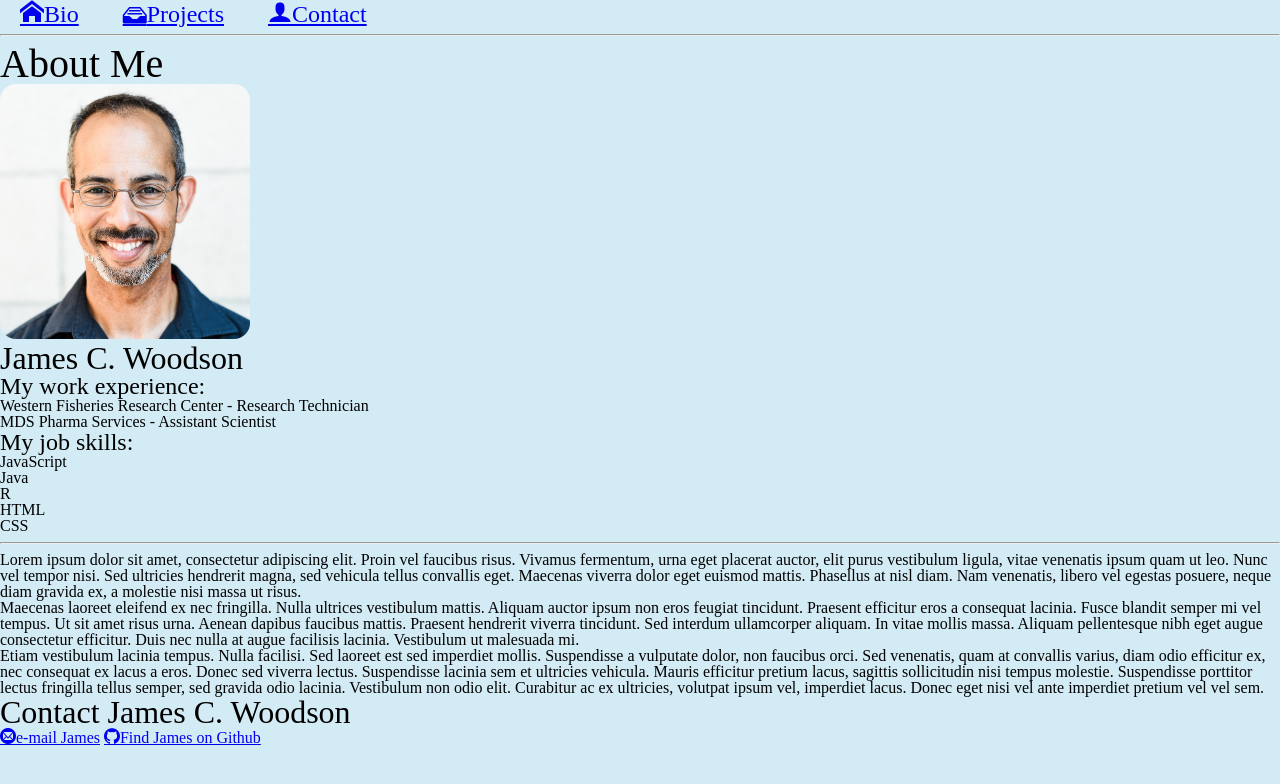
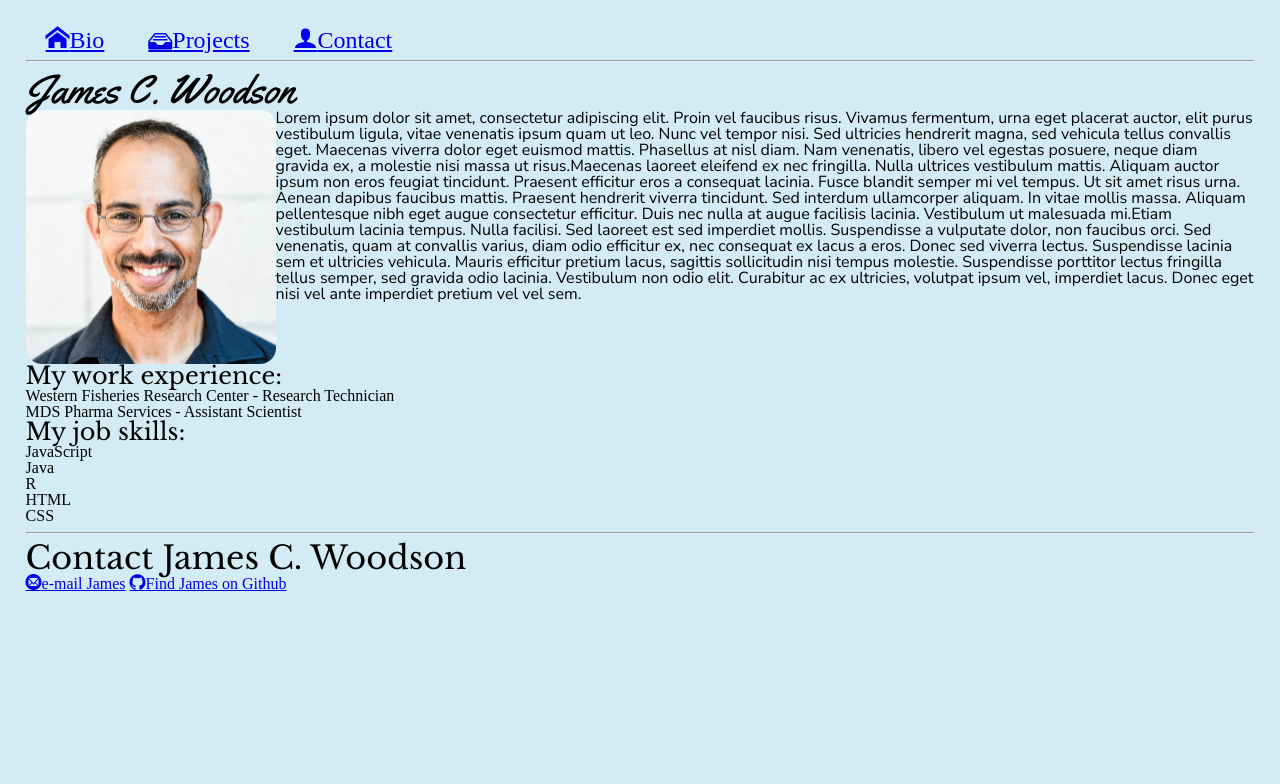
Before and after one commit to RecursiveIteration/Portfolio, a website: page public/index.html in a window 1280 px wide. Drawn offline with nearby package versions, Linux system fonts and the light colour scheme; files whose address does not match are found by name.

Commit message:
Added fonts, set text color to black and fixed responsive formatting for large screens

```diff
--- a/public/css/base.css
+++ b/public/css/base.css
@@ -1,3 +1,9 @@
+body {
+  color: black;
+  background-color: #d3ebf4;
+  margin: 2%;
+}
+
 img {
   width: 90%;
   max-width: 250px;
@@ -5,13 +11,21 @@ img {
 }
 
 h1 {
+  font-family: 'Yellowtail', cursive;
   font-size: 2.5em;
 }
 
 h2 {
+  font-family: 'Libre Baskerville', serif;
   font-size: 2em;
 }
 
 h3 {
+  font-family: 'Libre Baskerville', serif;
   font-size: 1.5em;
 }
+
+p {
+  font-family: 'Nunito Sans', sans-serif;
+  font-size: 1em;
+}
--- a/public/css/layout.css
+++ b/public/css/layout.css
@@ -1,7 +1,3 @@
-body {
-  background-color: #d3ebf4;
-}
-
 nav ul {
   display: none;
 }
--- a/public/css/state.css
+++ b/public/css/state.css
@@ -12,4 +12,17 @@
     margin: 20px;
     font-size: 1.5em;
   }
+
+  #bioInfo img {
+    float: left;
+  }
+
+  #bioInfo h3 {
+    clear: both;
+  }
+
+  .bio,
+  .bio p {
+    display: inline;
+  }
 }
--- a/public/index.html
+++ b/public/index.html
@@ -10,6 +10,7 @@
     <link href="css/layout.css" type="text/css" rel="stylesheet" />
     <link href="css/module.css" type="text/css" rel="stylesheet" />
     <link href="css/state.css" type="text/css" rel="stylesheet" />
+    <link href="https://fonts.googleapis.com/css?family=Libre+Baskerville|Nunito+Sans|Yellowtail" rel="stylesheet" />
 
     <script type="text/x-handlebars-template" id="handlebars-project-template">
       <article>
@@ -35,10 +36,10 @@
       <hr />
     </nav>
     <section id="bioInfo" class="tab-section">
-      <h1>About Me</h1>
+      <h1></h1> <!-- name -->
       <img />
-      <h2></h2> <!-- name -->
-      <div class="bio"></p> <!-- bio -->
+      <div class="bio"> <!-- bio -->
+      </div>
       <h3>My work experience:</h3>
       <ul class="work-history"></ul> <!-- work history -->
       <h3>My job skills:</h3>
--- a/public/js/app.js
+++ b/public/js/app.js
@@ -29,7 +29,7 @@ Project.fetchAll = function () {
 
 function bioToHtml () {
   var $bio = $('#bioInfo');
-  $bio.find('h2').text(bioData.name);
+  $bio.find('h1').text(bioData.name);
   $bio.find('img').attr('src', bioData.imageUrl);
   bioData.bio.forEach(function (data) {
     $bio.find('.bio').append('<p>' + data + '</p>');
```
